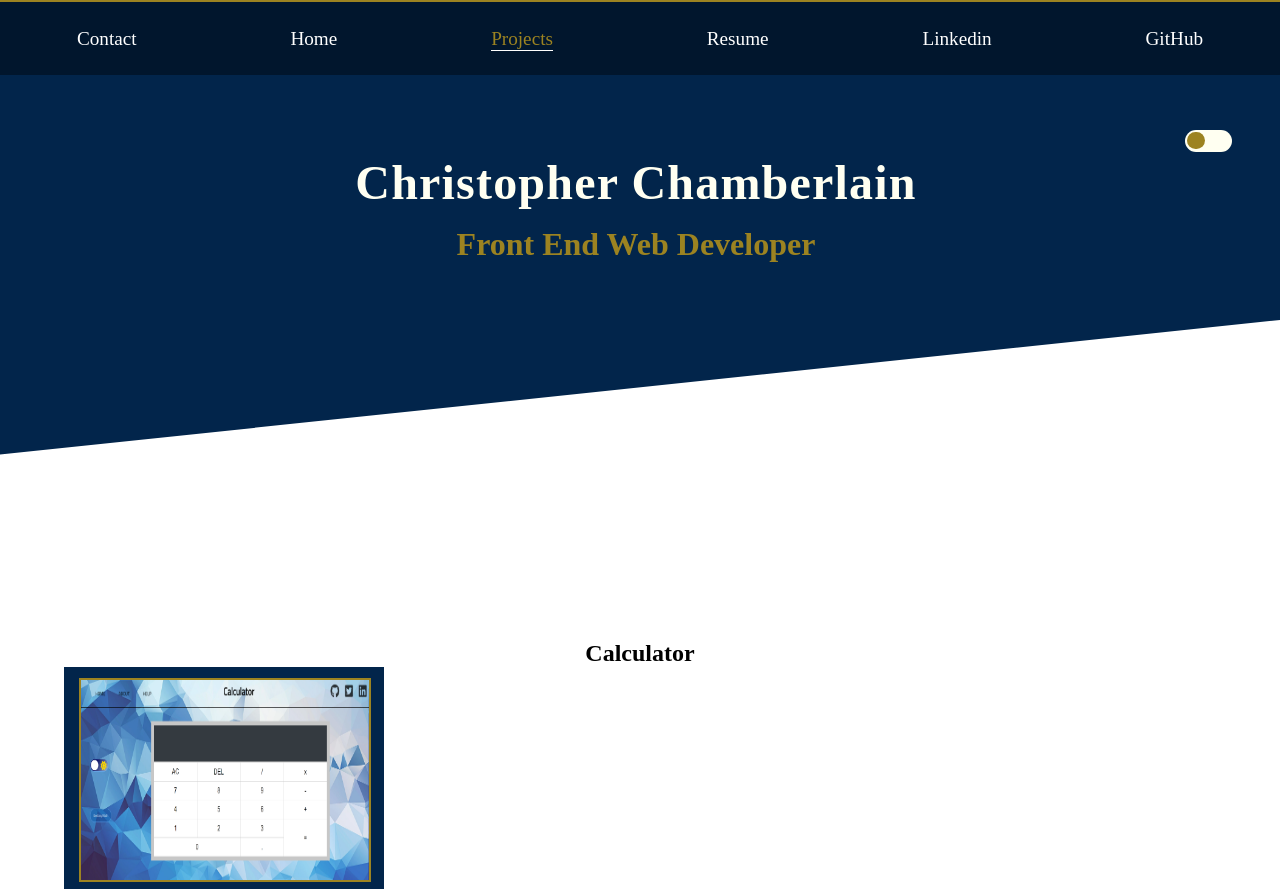
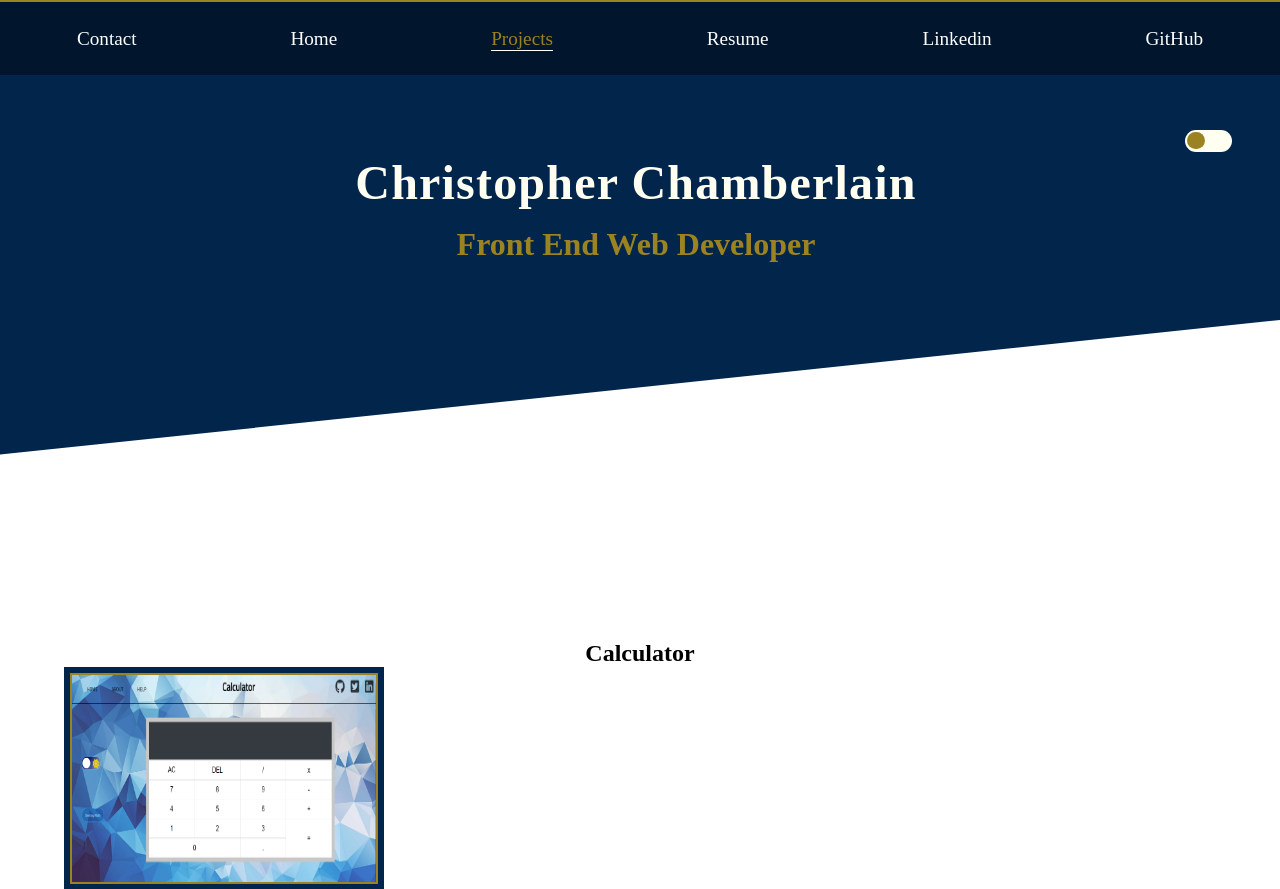
Before and after one commit to AkaraTawng/portfolio-mf-v2, a React (Create React App) app: page /projects in a window 1280 px wide. Shown: the top 889 px of the page. Built offline with nearby package versions, Linux system fonts and the light colour scheme.

Commit message:
remove unused code. widen project item images

```diff
--- a/src/main.css
+++ b/src/main.css
@@ -481,6 +481,12 @@
   font-size: 1.3rem;
   text-decoration: none;
 }
+#project-item-container-outer a:hover {
+  color: #9c8321;
+}
+#project-item-container-outer a:active {
+  color: white;
+}
 #project-item-container-outer #links-flex-container {
   display: flex;
   margin-top: 4rem;
@@ -497,12 +503,6 @@
 #project-item-container-outer #view-repo:hover {
   border-bottom: 8px solid #9c8321;
   transition: 0.1s ease-out;
-}
-#project-item-container-outer #view-repo a:hover {
-  color: #9c8321;
-}
-#project-item-container-outer #view-repo a:active {
-  color: white;
 }
 #project-item-container-outer #view-repo ::after {
   content: "";
@@ -531,13 +531,6 @@
 #project-item-container-outer #view-site:hover {
   border-bottom: 8px solid #9c8321;
   transition: 0.1s ease-out;
-}
-#project-item-container-outer #view-site a:hover {
-  color: #9c8321;
-  transition: 0.1s ease-out;
-}
-#project-item-container-outer #view-site a:active {
-  color: white;
 }
 #project-item-container-outer #view-site ::after {
   content: "";
@@ -570,9 +563,9 @@
   z-index: -1;
 }
 #project-item-container-outer #project-item-container-inner img {
-  height: 12.5rem;
-  width: 18rem;
-  margin-left: 4.6%;
-  margin-top: 3.5%;
+  height: 12.9rem;
+  width: 19rem;
+  margin-left: 2%;
+  margin-top: 2%;
   border: 2px solid #9c8321;
 }/*# sourceMappingURL=main.css.map */
--- a/src/scss/layout/_project-item.scss
+++ b/src/scss/layout/_project-item.scss
@@ -1,5 +1,6 @@
 #project-item-container-outer {
     margin: 25% 5% 0 5%;
+
 
     h2 {
         color: black;
@@ -20,7 +21,6 @@
 
     #links-flex-container {
         display: flex;
-        // justify-content: space-around;
         margin-top: 4rem;
     }
 
@@ -36,14 +36,7 @@
             border-bottom: 8px solid map-get($colors, "secondary");
             transition: 0.1s ease-out;
         }
-        // a {
-        //     &:hover {
-        //         color: map-get($colors, "secondary");
-        //     }
-        //     &:active {
-        //         color: white;
-        //     }
-        }
+
         ::after{
             content: "";
             position: absolute;
@@ -56,10 +49,6 @@
             transform: skewY(-10deg);
             z-index: -1;
         }
-    }
-
-    #view-site-wrapper:hover {
-
     }
 
     #view-site {
@@ -77,15 +66,7 @@
             border-bottom: 8px solid map-get($colors, "secondary");
             transition: 0.1s ease-out;
         }
-        // a {
-        //     &:hover {
-        //         color: map-get($colors, "secondary");
-        //         transition: 0.1s ease-out;
-        //     }
-        //     &:active {
-        //         color: white;
-        //     }
-        }
+
 
         ::after{
             content: "";
@@ -122,10 +103,10 @@
 
 
         img{
-            height: 12.5rem;
-            width: 18rem;
-            margin-left: 4.6%;
-            margin-top: 3.5%;
+            height: 12.9rem;
+            width: 19rem;
+            margin-left: 2%;
+            margin-top: 2%;
             border: 2px solid map-get($colors, "secondary");
         }
     }
```
Also changed, not shown: 1 other file (tests, documents, lock files or other folders).
